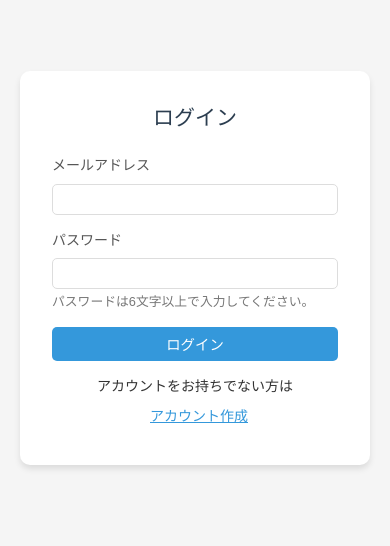
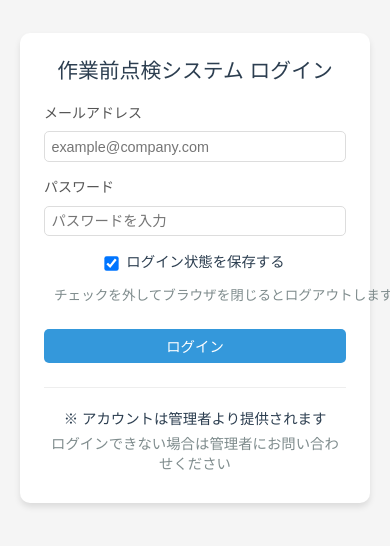
Before and after one commit to fujisho-git/fs-checklist-app, a React (Vite) app: page / in a window 390 px wide. Shown: the part 154-700 px from the top of the page. Built offline with nearby package versions, Linux system fonts and the light colour scheme; no server answers.

Commit message:
ログイン機能修正

```diff
--- a/src/App.css
+++ b/src/App.css
@@ -42,6 +42,8 @@ body {
   text-align: center;
   margin-bottom: 1.5rem;
   color: #2c3e50;
+  font-size: 1.4rem;
+  line-height: 1.3;
 }
 
 .form-group {
@@ -108,6 +110,71 @@ body {
   font-size: 0.8rem;
   color: #777;
   margin-top: 4px;
+}
+
+.remember-group {
+  margin-bottom: 1.5rem;
+  display: flex;
+  flex-direction: column;
+  align-items: center;
+}
+
+.remember-label {
+  display: inline-flex;
+  align-items: center;
+  cursor: pointer;
+  gap: 6px;
+  white-space: nowrap;
+}
+
+.remember-checkbox {
+  transform: scale(1.1);
+  cursor: pointer;
+}
+
+.remember-text {
+  color: #2c3e50;
+  font-weight: 500;
+  line-height: 1.4;
+  font-size: 0.9rem;
+  white-space: nowrap;
+}
+.form-group .remember-label {
+  display: flex;
+  align-items: center;
+  gap: 8px;
+}
+
+.remember-hint {
+  font-size: 0.7rem;
+  color: #7f8c8d;
+  margin-top: 4px;
+  margin-left: 0;
+  line-height: 1.4;
+  white-space: nowrap;
+  text-align: center;
+  display: block;
+  width: 100%;
+}
+
+.auth-note {
+  margin-top: 1.5rem;
+  padding-top: 1rem;
+  border-top: 1px solid #eee;
+  text-align: center;
+}
+
+.auth-note p {
+  margin: 0.3rem 0;
+  font-size: 0.8rem;
+  color: #7f8c8d;
+  line-height: 1.5;
+  word-wrap: break-word;
+}
+
+.auth-note p:first-child {
+  font-weight: 500;
+  color: #2c3e50;
 }
 
 .error {
@@ -715,6 +782,34 @@ body {
     line-height: 1.4;
   }
 
+  /* 認証画面のモバイル調整 */
+  .auth-form {
+    padding: 1.5rem;
+    max-width: 350px;
+  }
+
+  .auth-form h2 {
+    font-size: 1.3rem;
+    line-height: 1.3;
+    margin-bottom: 1.2rem;
+  }
+
+  .remember-text {
+    font-size: 0.9rem;
+    line-height: 1.5;
+  }
+
+  .remember-hint {
+    font-size: 0.85rem;
+    line-height: 1.4;
+    margin-left: 20px;
+  }
+
+  .auth-note p {
+    font-size: 0.9rem;
+    line-height: 1.4;
+  }
+
   /* コンテナとレイアウト */
   .checklist-container,
   .history-container,
@@ -831,7 +926,8 @@ body {
     gap: 10px;
   }
 
-  .checkbox-label {
+  .check-item .checkbox-label,
+  .simple-item .checkbox-label {
     margin-bottom: 5px;
   }
 
--- a/src/components/Auth.jsx
+++ b/src/components/Auth.jsx
@@ -2,31 +2,23 @@ import { useState } from 'react';
 import { useAuth } from '../contexts/AuthContext';
 
 export default function Auth() {
-  const [isLogin, setIsLogin] = useState(true);
   const [email, setEmail] = useState('');
   const [password, setPassword] = useState('');
+  const [rememberMe, setRememberMe] = useState(true);
   const [error, setError] = useState('');
   const [loading, setLoading] = useState(false);
 
-  const { login, signup } = useAuth();
+  const { login } = useAuth();
 
   async function handleSubmit(e) {
     e.preventDefault();
 
-    if (password.length < 6) {
-      return setError('パスワードは6文字以上である必要があります');
-    }
-
     try {
       setError('');
       setLoading(true);
-      if (isLogin) {
-        await login(email, password);
-      } else {
-        await signup(email, password);
-      }
+      await login(email, password, rememberMe);
     } catch (error) {
-      setError(isLogin ? 'ログインに失敗しました' : 'アカウント作成に失敗しました');
+      setError('ログインに失敗しました。メールアドレスとパスワードを確認してください。');
       console.error(error);
     }
     setLoading(false);
@@ -35,7 +27,7 @@ export default function Auth() {
   return (
     <div className="auth-container">
       <div className="auth-form">
-        <h2>{isLogin ? 'ログイン' : 'アカウント作成'}</h2>
+        <h2>作業前点検システム ログイン</h2>
         {error && <div className="error">{error}</div>}
         <form onSubmit={handleSubmit}>
           <div className="form-group">
@@ -46,6 +38,7 @@ export default function Auth() {
               value={email}
               onChange={(e) => setEmail(e.target.value)}
               required
+              placeholder="example@company.com"
             />
           </div>
           <div className="form-group">
@@ -56,23 +49,33 @@ export default function Auth() {
               value={password}
               onChange={(e) => setPassword(e.target.value)}
               required
+              placeholder="パスワードを入力"
             />
-            <p className="password-hint">パスワードは6文字以上で入力してください。</p>
+          </div>
+          <div className="form-group remember-group">
+            <label className="remember-label">
+              <input
+                type="checkbox"
+                checked={rememberMe}
+                onChange={(e) => setRememberMe(e.target.checked)}
+                className="remember-checkbox"
+              />
+              <span className="remember-text">
+                ログイン状態を保存する
+              </span>
+            </label>
+            <p className="remember-hint">
+              チェックを外してブラウザを閉じるとログアウトします
+            </p>
           </div>
           <button type="submit" disabled={loading} className="auth-button">
-            {loading ? '処理中...' : (isLogin ? 'ログイン' : 'アカウント作成')}
+            {loading ? 'ログイン中...' : 'ログイン'}
           </button>
         </form>
-        <p className="auth-switch">
-          {isLogin ? 'アカウントをお持ちでない方は' : '既にアカウントをお持ちの方は'}
-          <button
-            type="button"
-            onClick={() => setIsLogin(!isLogin)}
-            className="link-button"
-          >
-            {isLogin ? 'アカウント作成' : 'ログイン'}
-          </button>
-        </p>
+        <div className="auth-note">
+          <p>※ アカウントは管理者より提供されます</p>
+          <p>ログインできない場合は管理者にお問い合わせください</p>
+        </div>
       </div>
     </div>
   );
--- a/src/contexts/AuthContext.jsx
+++ b/src/contexts/AuthContext.jsx
@@ -1,9 +1,11 @@
 import { createContext, useContext, useEffect, useState } from 'react';
 import {
   signInWithEmailAndPassword,
-  createUserWithEmailAndPassword,
   signOut,
-  onAuthStateChanged
+  onAuthStateChanged,
+  setPersistence,
+  browserLocalPersistence,
+  browserSessionPersistence
 } from 'firebase/auth';
 import { auth } from '../firebase';
 
@@ -17,13 +19,10 @@ export function AuthProvider({ children }) {
   const [currentUser, setCurrentUser] = useState(null);
   const [loading, setLoading] = useState(true);
 
-  // サインアップ
-  function signup(email, password) {
-    return createUserWithEmailAndPassword(auth, email, password);
-  }
-
   // ログイン
-  function login(email, password) {
+  async function login(email, password, rememberMe = true) {
+    // 永続化設定を適用
+    await setPersistence(auth, rememberMe ? browserLocalPersistence : browserSessionPersistence);
     return signInWithEmailAndPassword(auth, email, password);
   }
 
@@ -44,7 +43,6 @@ export function AuthProvider({ children }) {
   const value = {
     currentUser,
     login,
-    signup,
     logout
   };
 
```
